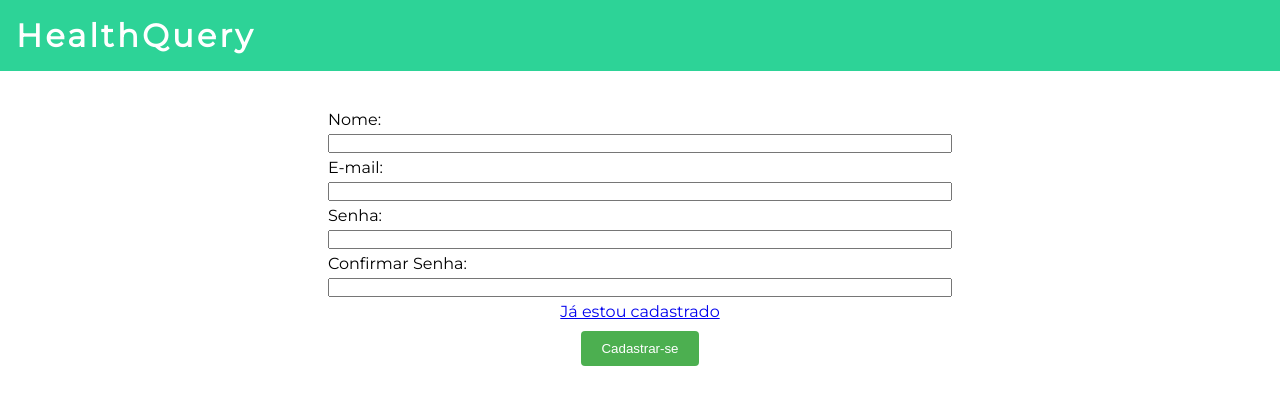
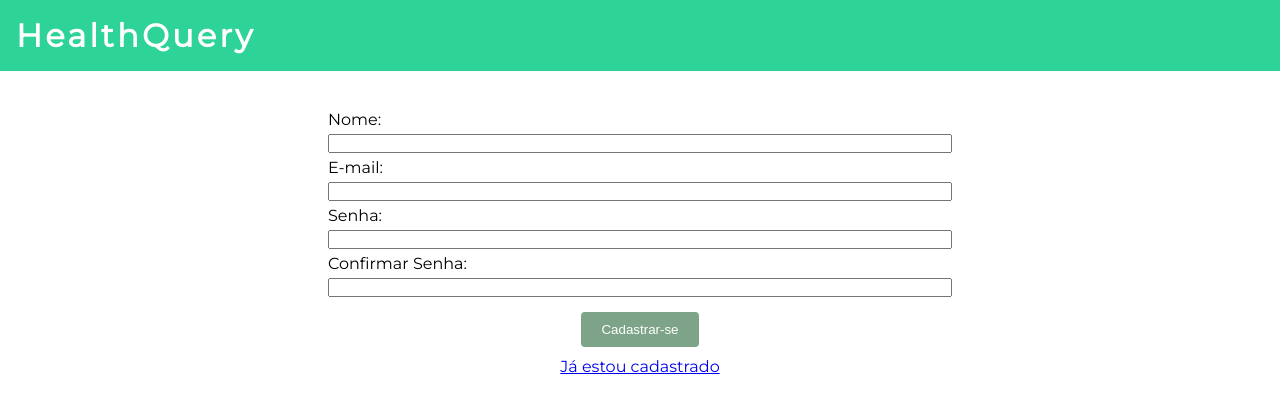
Before and after one commit to HenriqueMonti/healthquery, a SvelteKit app: page /register in a window 1280 px wide. Shown: the top 412 px of the page. Built offline with nearby package versions, Linux system fonts and the light colour scheme; no server answers.

Commit message:
Tratamentos de erros ao realizar cadastro ou login

```diff
--- a/src/routes/login/+page.svelte
+++ b/src/routes/login/+page.svelte
@@ -4,15 +4,37 @@
 
     let email;
     let senha;
+    let errorMessage = '';
+    let mostrarEsqueceuSenha = false;
 
     async function doLogin() {
+        mostrarEsqueceuSenha = false;
         try {
             await signInWithEmailAndPassword(auth, email, senha);
+            goto("/")
         } catch (error) {
-            console.error('Erro ao autenticar: ', error);
+            errorMessage = "Ocorreu um erro inesperado.";
+
+            switch (error.code) {
+                case "auth/network-request-failed":
+                    errorMessage = "Verifique a conexão com a internet."
+                    break
+                case "auth/user-not-found":
+                    errorMessage = "Usuário não encontrado. Verifique o E-mail informado."
+                    break
+                case "auth/wrong-password":
+                    errorMessage = "Senha incorreta."
+                    mostrarEsqueceuSenha = true;
+                    break
+                case "auth/invalid-email":
+                    errorMessage = "E-mail inválido. Verifique o formato do E-mail informado."
+                    break
+                default:
+                    console.error("ERRO:", error.code, error.message)
+                    break
+            }
+
         }
-        //console.log(auth.currentUser)
-        goto("/")
     }
 </script>
 <div class="container">
@@ -22,13 +44,17 @@
     <label for="senha">Senha:</label>
     <input type="password" id="senha" bind:value={senha} />
 
+    {#if errorMessage}
+        <p>{errorMessage}</p>
+    {/if}
+
+    <button type="submit" on:click={doLogin}>Log-in</button>
     <a href="register">Não estou cadastrado</a>
-    <button type="submit" on:click={doLogin}>Log-in</button>
 </div>
 <style>
     button {
         padding: 10px 20px;
-        background-color: #4CAF50;
+        background-color: var(--color-BT);
         color: white;
         border: none;
         border-radius: 4px;
@@ -43,7 +69,13 @@
         margin-bottom: 5px;
         width: 50%;
     }
-    button{
+    button, a, p{
         margin-top: 10px;
     }
+    p{
+        color: var(--color-BG);
+        background-color: var(--color-BT-INCORRETO);
+        border: 10px solid var(--color-BT-INCORRETO);
+        border-radius: 2rem;
+    }
 </style>
--- a/src/routes/register/+page.svelte
+++ b/src/routes/register/+page.svelte
@@ -1,5 +1,7 @@
 <script>
 	import { goto } from "$app/navigation";
+	import { auth } from "$scripts/firebaseInit";
+	import { createUserWithEmailAndPassword } from "firebase/auth";
 
     let nome;
     let email;
@@ -7,17 +9,50 @@
     let senha2;
     let errorMessage = '';
 
-    function doRegister() {
+    async function doRegister() {
         if (senha !== senha2) {
             errorMessage = 'As senhas não coincidem';
             return;
         }
-        fetch("/register", {method:"POST", body:JSON.stringify({
-            nome, email, senha
-        }), headers: {
-            'content-type': 'application/json'
-        }})
-        goto("/login")
+        try {
+            // user
+            await createUserWithEmailAndPassword(auth, email, senha);
+            // userData
+            const response = await fetch("/register", {method:"POST", body:JSON.stringify({
+                nome, email
+            }), headers: {
+                'content-type': 'application/json'
+            }})
+            if (!response.ok){
+                throw new Error("RESPONSE NOT OKAY")
+            }
+            alert("Registrado com sucesso!")
+            goto("/login")
+        } catch (error) {
+            errorMessage = 'Houve um erro inesperado ao tentar registrar.'
+
+            if (error.code){ //eu fiz escadinha no codigo ;-;
+                switch (error.code) {
+                    case "auth/network-request-failed":
+                        errorMessage = "Verifique a conexão com a internet."
+                        break
+                    case "auth/email-already-in-use":
+                        errorMessage = "O E-mail informado já está em uso. Utilize outro ou faça log-in."
+                        break
+                    case "auth/invalid-email":
+                        errorMessage = "E-mail inválido. Verifique o formato do E-mail informado."
+                        break
+                    case "auth/weak-password":
+                        errorMessage = "Senha fraca. Por favor, use uma senha mais forte."
+                        break
+                    default:
+                        console.error("ERRO:", error.code, error.message)
+                        break
+                }
+            } else if (error.message) {
+                console.error(error.message);
+            }
+        }
     }
 </script>
 <div class="container">
@@ -34,16 +69,16 @@
     <input type="password" id="confirma-senha"  bind:value={senha2} autocomplete="new-password"/>
 
     {#if errorMessage}
-        <p style="color: red;">{errorMessage}</p>
+        <p>{errorMessage}</p>
     {/if}
 
+    <button type="submit" on:click={doRegister}>Cadastrar-se</button>
     <a href="login">Já estou cadastrado</a>
-    <button type="submit" on:click={doRegister}>Cadastrar-se</button>
 </div>
 <style>
     button {
         padding: 10px 20px;
-        background-color: #4CAF50;
+        background-color: var(--color-BT);
         color: white;
         border: none;
         border-radius: 4px;
@@ -58,7 +93,13 @@
         margin-bottom: 5px;
         width: 50%;
     }
-    button{
+    button, a, p{
         margin-top: 10px;
     }
+    p{
+        color: var(--color-BG);
+        background-color: var(--color-BT-INCORRETO);
+        border: 10px solid var(--color-BT-INCORRETO);
+        border-radius: 2rem;
+    }
 </style>
--- a/src/routes/register/+server.js
+++ b/src/routes/register/+server.js
@@ -1,14 +1,10 @@
-import { push, ref } from "firebase/database";
+import { ref, push } from "firebase/database";
 import { database } from "$scripts/firebaseInit";
-import { auth } from "$scripts/firebaseInit";
 import { json } from "@sveltejs/kit";
-import { createUserWithEmailAndPassword } from "firebase/auth";
 
 export async function POST(n) {
     try {
-        let { nome, email, senha } = await n.request.json();
-        const userCredential = await createUserWithEmailAndPassword(auth, email, senha);
-        const userDataFake = userCredential.user;
+        let { nome, email } = await n.request.json();
 
         const userRef = ref(database, 'users/' + nome);
         const userData = {
@@ -18,7 +14,7 @@ export async function POST(n) {
         };
         await push(userRef, userData);
         console.log('Usuário criado com sucesso!');
-        return json(userDataFake)
+        return json(userData)
     } catch (error) {
         console.error('Erro ao cadastrar: ', error);
         return json({ error: error.message });
```
